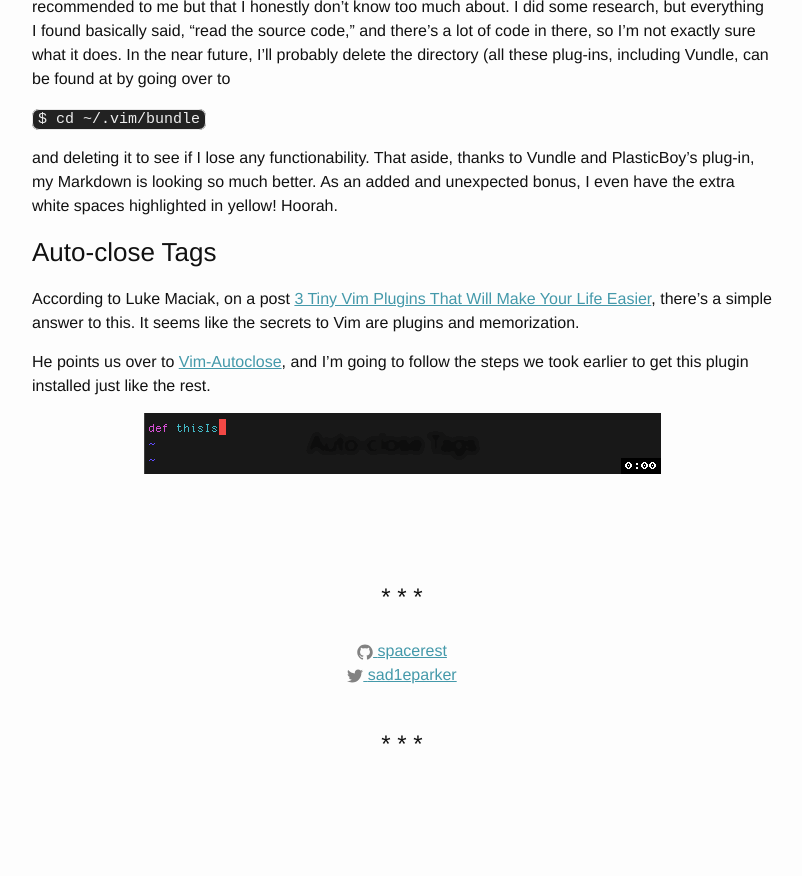
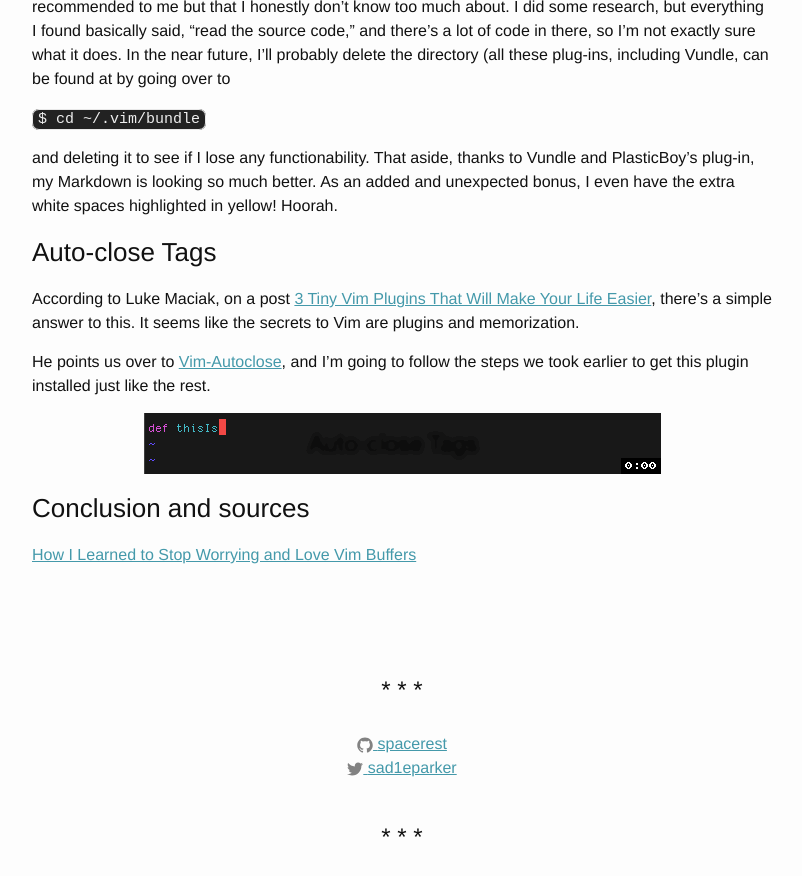
Before and after one commit to spacerest/spacerest.github.io, a Jekyll site: the page built from _posts/2016-02-08-setting-up-vim.markdown, in a window 1280 px wide and 900 px high, scrolled down 4723 px. Shown: the top 876 px of the window, without its empty margins (238-1040 px from the left). Built offline with Jekyll 4.4.1, drawn with Linux system fonts in a browser that asks for light colours; comment, search, counter and statistics services are not loaded; before the commit the page ends 5530 px from its top, so only the background shows below that.

Commit message:
new post

```diff
--- a/_posts/2016-02-08-setting-up-vim.markdown
+++ b/_posts/2016-02-08-setting-up-vim.markdown
@@ -126,10 +126,18 @@ He points us over to [Vim-Autoclose](https://github.com/Townk/vim-autoclose), an
 {: .center}
 ![gif of auto-closing test](/assets/gifs/autoclose.gif)
 
+
+
+{: id="conclusion"}
+### Conclusion and sources
+
+
+
+[How I Learned to Stop Worrying and Love Vim Buffers](http://eseth.org/2007/vim-buffers.html)
+
 {::comment}
 http://www.moolenaar.net/habits.html
 
-what's a Makefile?
 
 Use % to jump from an open brace to its matching closing brace. Or from a "#if" to the matching "#endif". Actually, % can jump to many different matching items. It is very useful to check if () and {} constructs are balanced properly.
 
```
Also changed, not shown: questions.md (+2 -1 lines).
